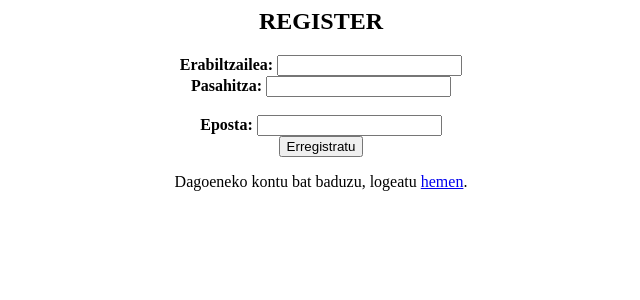
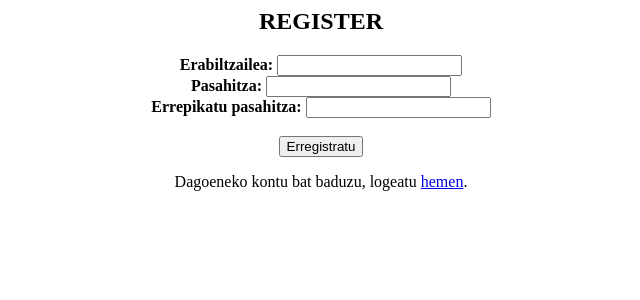
Before and after one commit to bsarasuspe/Django_Labo, a Django app: page /filmak/register in a window 1280 px wide. Shown: the top 300 px of the page, without its empty margins (319-959 px from the left). Run offline with Django 3.2, Linux system fonts and the light colour scheme.

Commit message:
erregistratu gaizki

```diff
--- a/Django_Labo/filmak/templates/filmak/register.html
+++ b/Django_Labo/filmak/templates/filmak/register.html
@@ -9,8 +9,8 @@
         <form action="" method="post">
             {% csrf_token %}
             <b><label for="{{ form.erabiltzailea.id_for_label }}">Erabiltzailea: </label></b>{{form.erabiltzailea}}<br />
-            <b><label for="{{ form.pasahitza.id_for_label }}">Pasahitza: </label></b>{{form.pasahitza}}<br /><br />
-            <b><label for="{{ form.errepPasahitza.id_for_label }}">Eposta: </label></b>{{form.errepPasahitza}}<br />
+            <b><label for="{{ form.pasahitza.id_for_label }}">Pasahitza: </label></b>{{form.pasahitza}}<br />
+            <b><label for="{{ form.errepPasahitza.id_for_label }}">Errepikatu pasahitza: </label></b>{{form.errepPasahitza}}<br /><br />
             <input type="submit" value="Erregistratu">
         </form>
         <p style="color:red;"><b>{{message}}</b></p>
--- a/Django_Labo/filmak/views.py
+++ b/Django_Labo/filmak/views.py
@@ -58,7 +58,6 @@ def register(request):
     form = RegisterForm()
     if request.method == 'POST':
         erabiltzailea = request.POST['erabiltzailea']
-        eposta = request.POST['eposta']
         pasahitza = request.POST['pasahitza']
         try:
             erab = User.objects.create_user(erabiltzailea, eposta, pasahitza)
```
